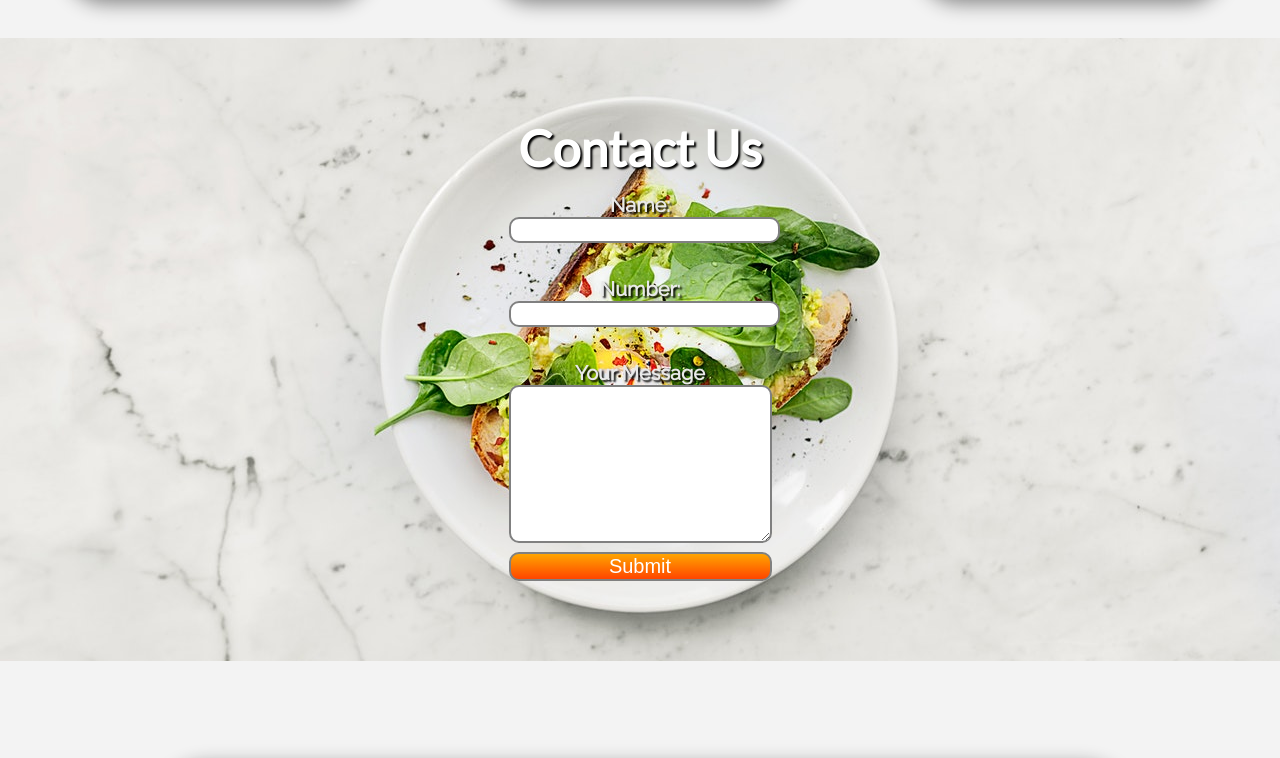
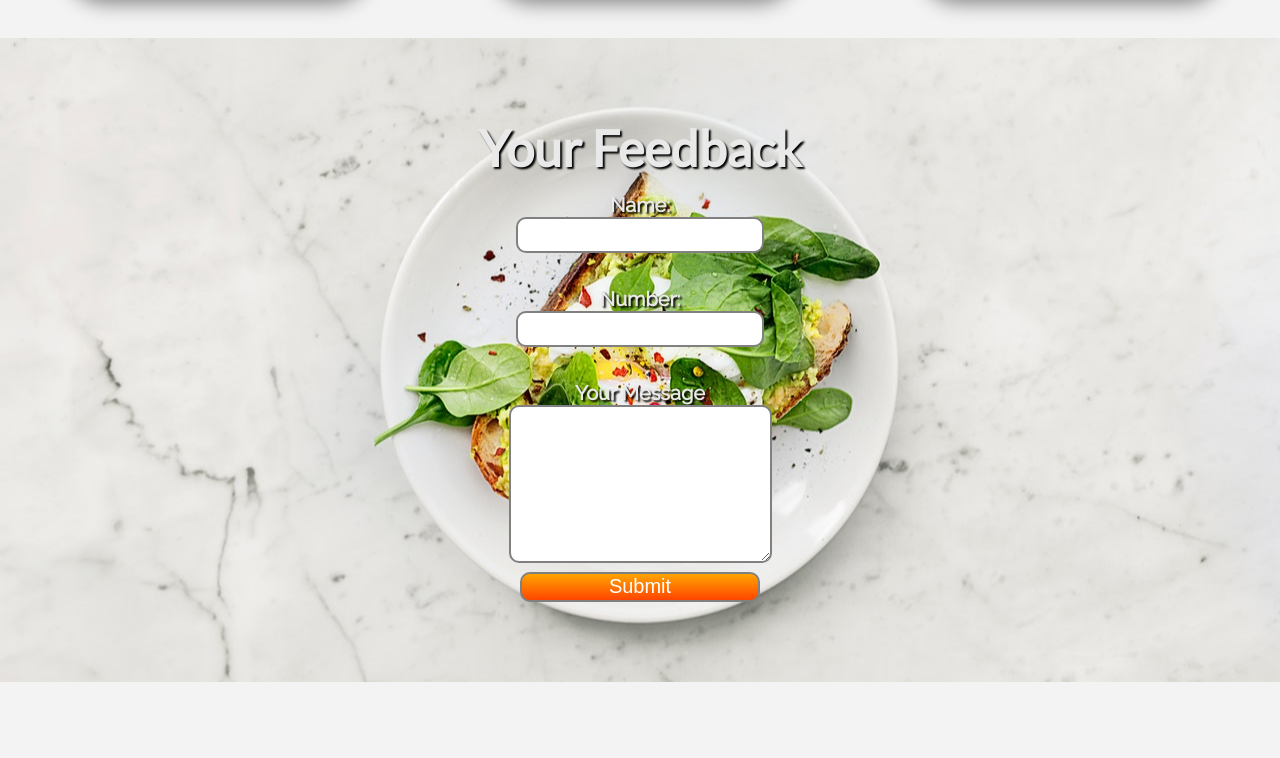
Before and after one commit to rahmanhamim/foodscape, a plain HTML site: page index.html in a window 1280 px wide. Shown: the part 2047-2805 px from the top of the page. Drawn offline with Linux system fonts and the light colour scheme.

Commit message:
final sumbission

```diff
--- a/index.html
+++ b/index.html
@@ -61,7 +61,7 @@
      href="https://www.linkedin.com/in/rahmanhamim/"
      class="btn"
      target="_blank"
-     >Contact Me</a
+     >Contact Us</a
     >
    </div>
   </section>
@@ -105,8 +105,8 @@
     </div>
    </div>
   </section>
-  <section class="contact">
-   <h1 class="center-title">Contact Us</h1>
+  <section class="feedback">
+   <h1 class="center-title">Your Feedback</h1>
    <form>
     <label for="name">Name:</label><br />
     <input type="text" id="name" /><br /><br />
@@ -115,7 +115,7 @@
     <input type="number" id="number" /><br /><br />
 
     <label for="message">Your Message</label><br />
-    <textarea name="" id="" cols="30" rows="10"></textarea><br />
+    <textarea name="" id="message" cols="30" rows="10"></textarea><br />
 
     <input type="submit" value="Submit" class="submit" />
    </form>
--- a/style.css
+++ b/style.css
@@ -141,7 +141,7 @@ nav ul a {
  text-align: center;
  /* border: 2px solid green; */
 }
-.contact {
+.feedback {
  background-image: url(./images/contact.jpg);
  background-repeat: no-repeat;
  background-size: cover;
@@ -164,9 +164,7 @@ form {
 label,
 input {
  display: inline-block;
- /* border: 2px solid green; */
- /* margin-bottom: 10px; */
- width: 100%;
+ width: 240px;
 }
 label {
  font-size: 20px;
@@ -175,7 +173,8 @@ label {
 }
 input,
 textarea {
- min-height: 20px;
+ min-height: 30px;
+ max-width: 100%;
  border: 2px solid gray;
  border-radius: 10px;
 }
@@ -187,7 +186,6 @@ textarea {
  background-image: linear-gradient(orange, orangered);
 }
 .followers {
- /* border: 2px solid green; */
  width: 70%;
  margin: 100px auto 30px auto;
  padding: 40px;
@@ -196,8 +194,8 @@ textarea {
  border-radius: 50px;
 }
 .followers-content {
- /* border: 2px solid green; */
  width: 20%;
+ text-align: center;
  margin: 0 auto;
 }
 footer {
```
